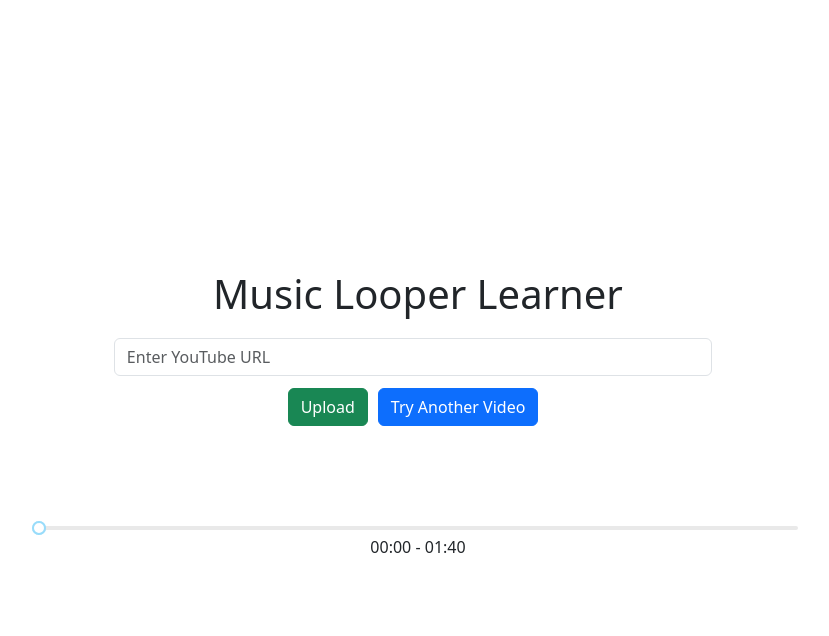
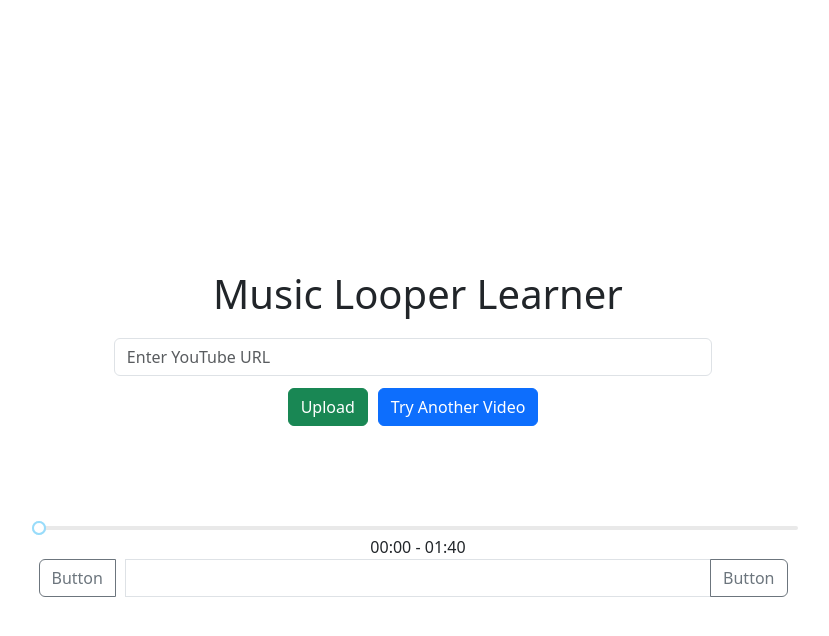
Before and after one commit to DanNguyen0117/music-looper-learner, a React (Vite) app: page / in a window 1280 px wide. Both pictures are taken after a click on the button "Try Sample Video". Shown: the top 636 px of the page, without its empty margins (217-1046 px from the left). Built offline with nearby package versions, Linux system fonts and the light colour scheme.

Commit message:
added bootstrap

```diff
--- a/index.html
+++ b/index.html
@@ -4,9 +4,11 @@
     <meta charset="UTF-8" />
     <meta name="viewport" content="width=device-width, initial-scale=1.0" />
     <title>Music Looper Learner!</title>
+    <link href="https://cdn.jsdelivr.net/npm/bootstrap@5.3.3/dist/css/bootstrap.min.css" rel="stylesheet" integrity="sha384-QWTKZyjpPEjISv5WaRU9OFeRpok6YctnYmDr5pNlyT2bRjXh0JMhjY6hW+ALEwIH" crossorigin="anonymous">
   </head>
   <body>
     <div id="root"></div>
     <script type="module" src="/src/main.tsx"></script>
+    <script src="https://cdn.jsdelivr.net/npm/bootstrap@5.3.3/dist/js/bootstrap.bundle.min.js" integrity="sha384-YvpcrYf0tY3lHB60NNkmXc5s9fDVZLESaAA55NDzOxhy9GkcIdslK1eN7N6jIeHz" crossorigin="anonymous"></script>
   </body>
 </html>
--- a/src/Video.tsx
+++ b/src/Video.tsx
@@ -1,6 +1,7 @@
 import React, { useState, useEffect, useRef} from 'react'
 import Youtube, { YouTubeProps, YouTubePlayer } from 'react-youtube'
 import Slider from 'rc-slider'
+import StartEndTimers from './components/StartEndTimers'
 import './Video.css'
 import 'rc-slider/assets/index.css'
 
@@ -171,6 +172,7 @@ export default function Video() {
                         onChangeComplete={handleSeekAhead}
                     />
                     <div style={{textAlign: "center"}}>{secondsToHMS(sliderValues[0])} - {secondsToHMS(sliderValues[1])} </div>
+                    <StartEndTimers sliderValues={sliderValues} />
                 </div>
             </>
                 : <div>Video will appear once URL is uploaded</div>}
--- /dev/null
+++ b/src/components/StartEndTimers.tsx
@@ -0,0 +1,15 @@
+type timerProps = {
+    sliderValues: number[]
+}
+
+export default function StartEndTimers(sliderValues: timerProps) {
+    return (
+        <div>
+            <div className="input-group mb-3">
+                <button className="btn btn-outline-secondary" type="button">Button</button>
+                <input type="text" className="form-control" placeholder="" aria-label="Example text with two button addons" />
+                <button className="btn btn-outline-secondary" type="button">Button</button>
+            </div>
+        </div>
+    )
+}
```
